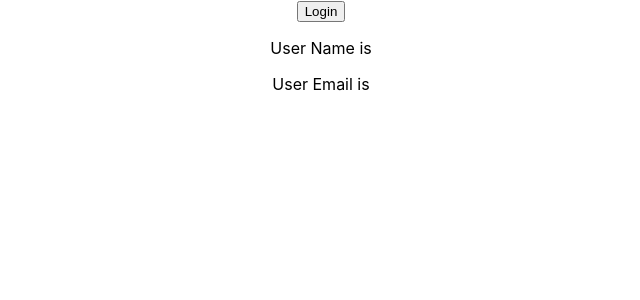
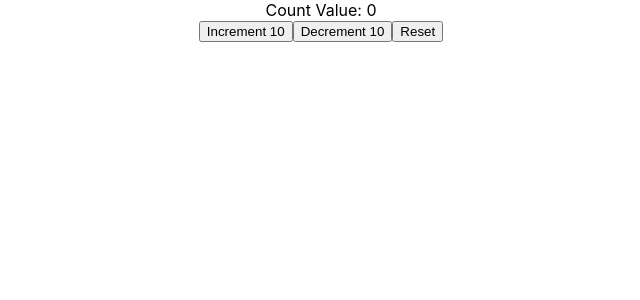
Before and after one commit to fahadshoukat/react-typescript, a React (Create React App) app: page / in a window 1280 px wide. Shown: the top 300 px of the page, without its empty margins (319-959 px from the left). Built offline with nearby package versions, Linux system fonts and the light colour scheme.

Commit message:
useReducer with strict Action

```diff
--- a/src/App.tsx
+++ b/src/App.tsx
@@ -1,11 +1,12 @@
 import './App.css';
+import Counter from './components/state/Counter';
 import User from './components/state/User';
 
 function App() {
 
   return (
     <div className="App">
-      <User />
+      <Counter />
     </div>
   );
 }
--- /dev/null
+++ b/src/components/state/Counter.tsx
@@ -0,0 +1,52 @@
+import { useReducer } from "react";
+
+type CounterState = {
+  count: number;
+};
+
+type UpdateAction = {
+    type: 'INCREMENT' | 'DECREMENT'
+    payload: number
+}
+
+type ResetAction = {
+    type: 'RESET'
+}
+
+type CounterAction = UpdateAction | ResetAction
+const initialState = { count: 0 };
+
+function reducer(state: CounterState, action: CounterAction) {
+  switch (action.type) {
+    case "INCREMENT":
+      return { count: state.count + action.payload }
+
+    case "DECREMENT":
+      return { count: state.count - action.payload }
+
+    case "RESET":
+      return initialState
+
+    default:
+      return state
+  }
+}
+const Counter = () => {
+  const [state, dispatch] = useReducer(reducer, initialState);
+  return (
+    <>
+      Count Value: {state.count}
+      <div>
+        <button onClick={() => dispatch({ type: "INCREMENT", payload: 10 })}>
+          Increment 10
+        </button>
+        <button onClick={() => dispatch({ type: "DECREMENT", payload: 10 })}>
+          Decrement 10
+        </button>
+        <button onClick={() => dispatch({ type: 'RESET'})}>Reset</button>
+      </div>
+    </>
+  );
+};
+
+export default Counter;
```
